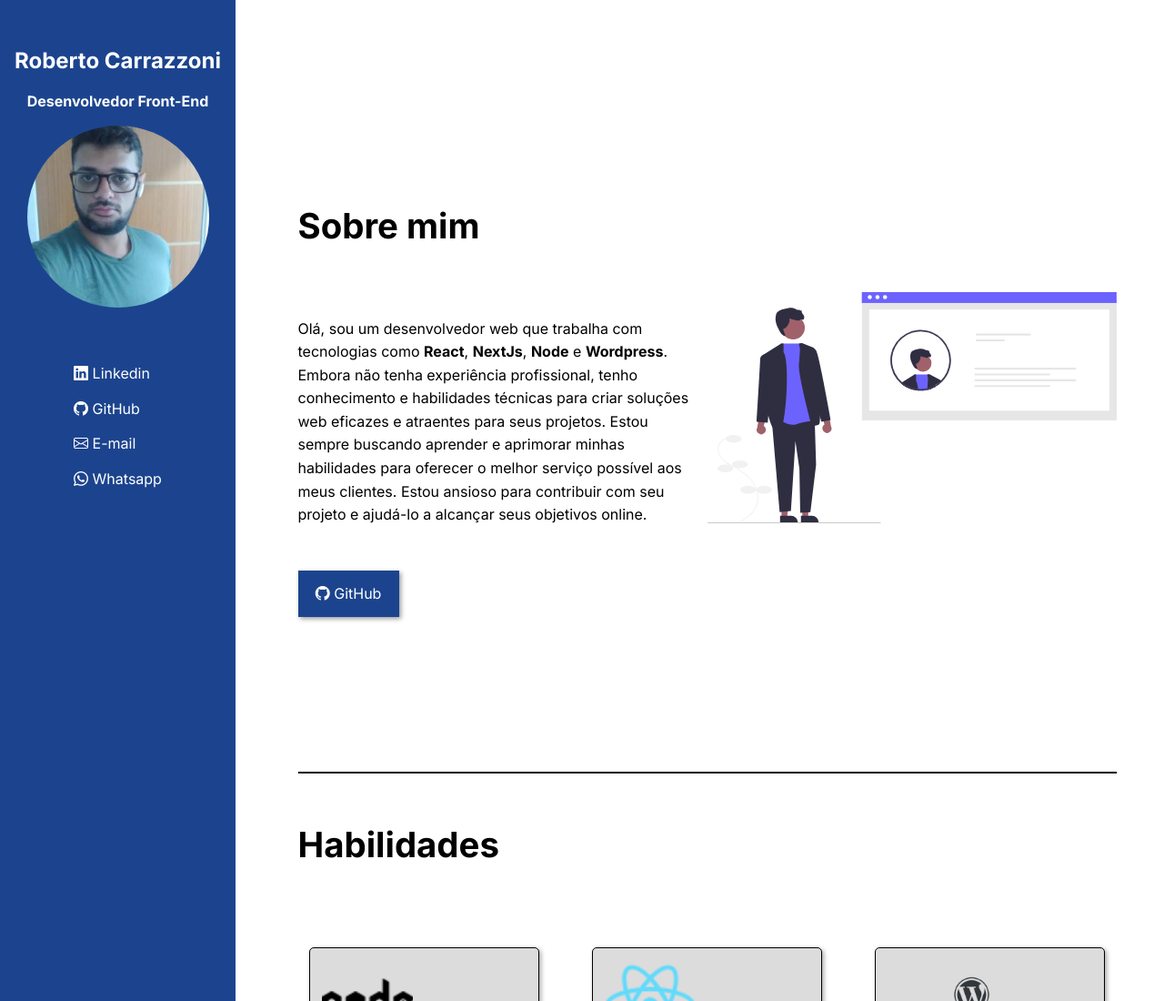
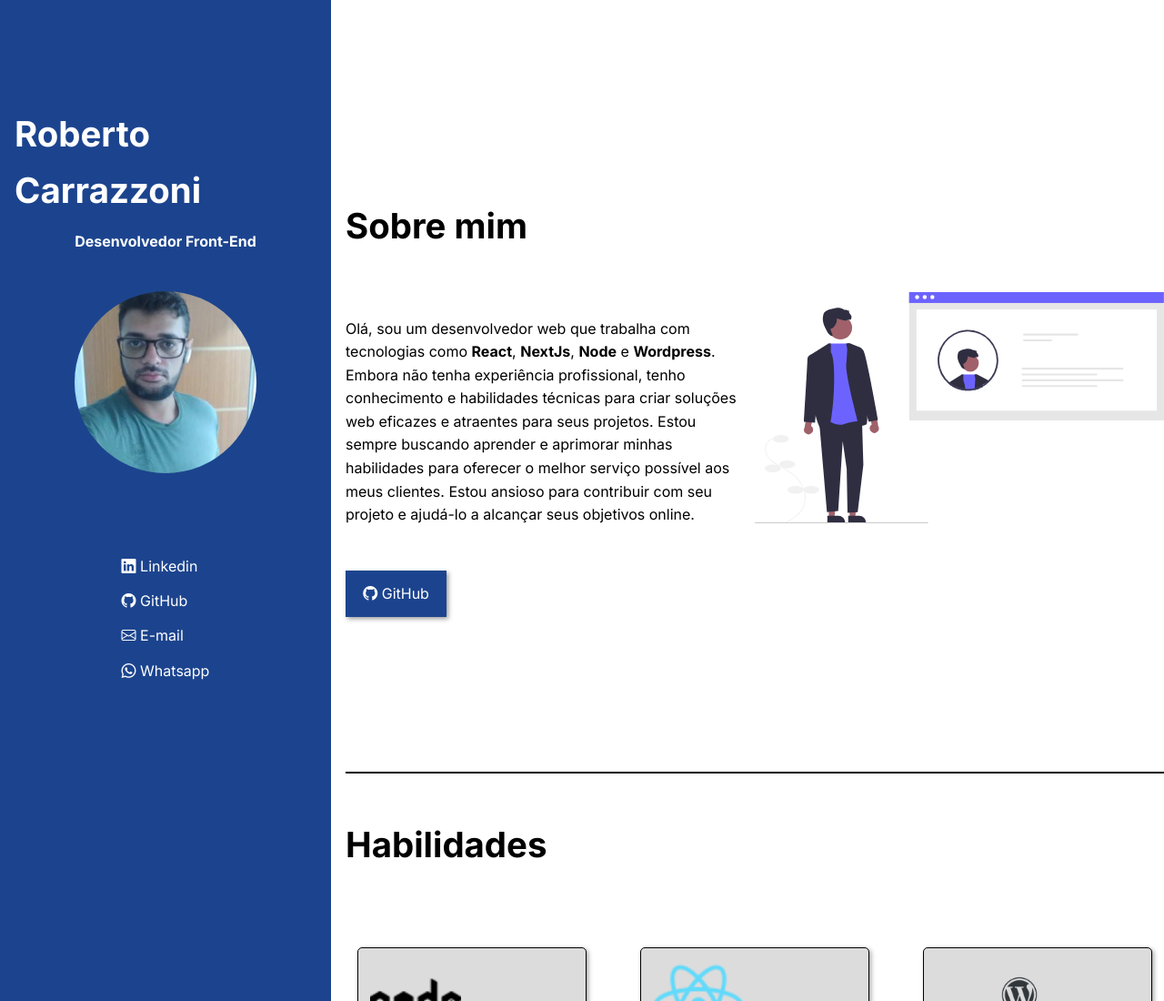
Before and after one commit to robertocarrazzoni/robertocarrazzoni.github.io, a plain HTML site: page index.html in a window 1280 px wide. Shown: the top 1100 px of the page at 91% size. Drawn offline with nearby package versions, Linux system fonts and the light colour scheme.

Commit message:
info ajustes

```diff
--- a/style.css
+++ b/style.css
@@ -33,7 +33,8 @@ section:first-child {
     padding-top: 3em;
 }
 .info h1 {
-    font-size: 1.5em;
+    font-size: 2.4em;
+    margin-top: 1.8em;
 }
 .info ul {
     list-style-type: none;
@@ -48,6 +49,7 @@ section:first-child {
 .info img {
 border-radius: 100%;
 width: 200px;
+margin: 1.8em 0;
 }
 .sobre_min {
     max-width: 900px;
```
